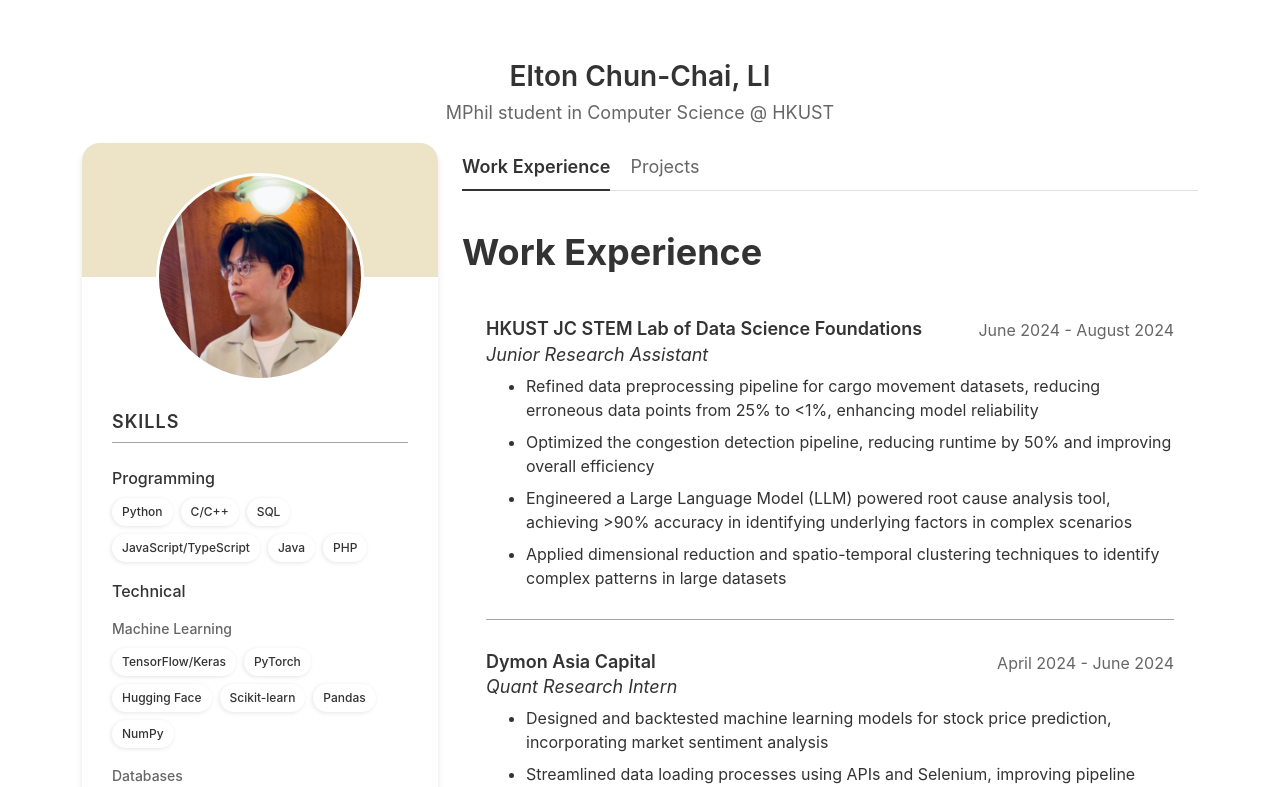
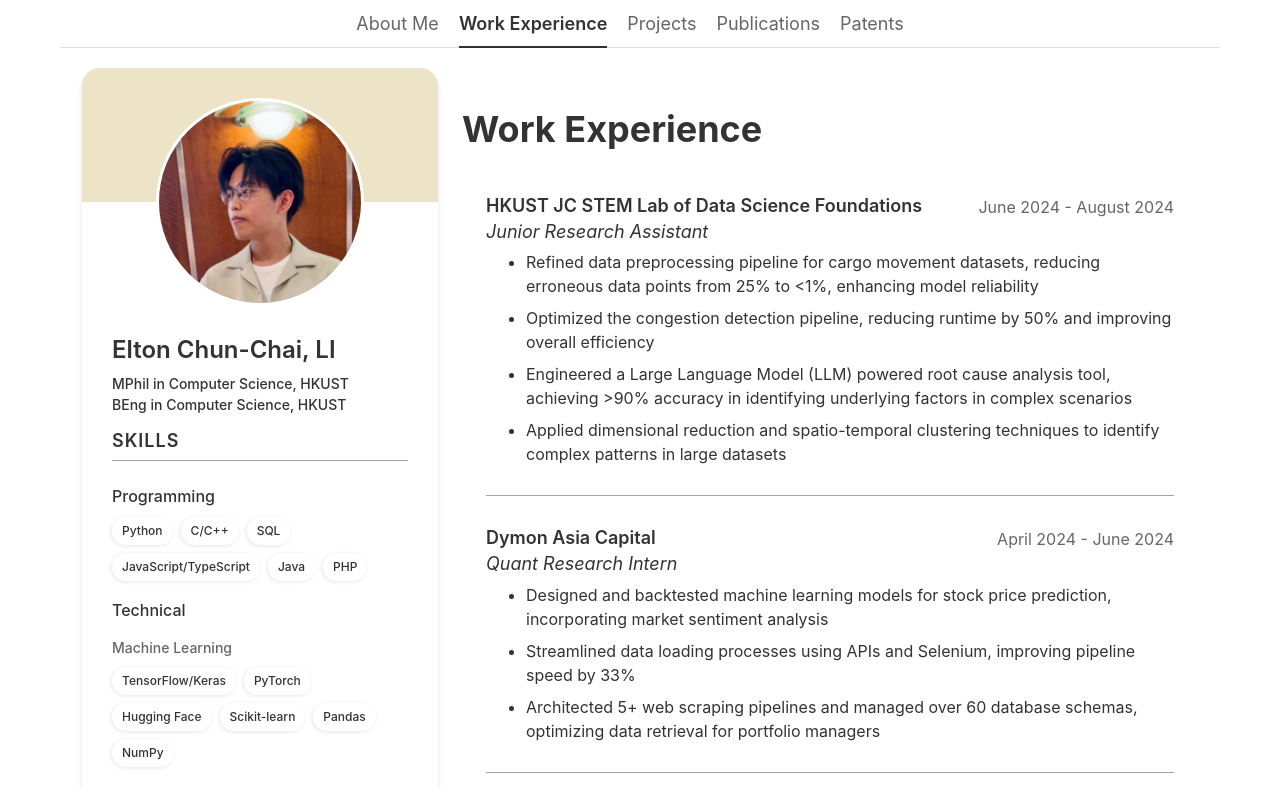
Before and after one commit to EltonCCL/EltonCCL.github.io, a React (Create React App) app: page / in a window 1280 px wide. Shown: the top 787 px of the page. Built offline with nearby package versions, Linux system fonts and the light colour scheme.

Commit message:
feat: move tab to top

```diff
--- a/src/App.js
+++ b/src/App.js
@@ -9,6 +9,10 @@
 import experienceData from './data.json';
 import projectsData from './projects.json';
 import sidebarData from './sidebar.json';
+import AboutMe from './AboutMe';
+import Publications from './Publication';
+import Education from './Education';
+import Patents from './Patents';
 
 const GlobalStyle = createGlobalStyle`
   :root {
@@ -31,7 +35,7 @@
   -moz-osx-font-smoothing: grayscale;
   max-width: 1200px;
   margin: 0 auto;
-  padding: 40px 20px;
+  padding: 0px 20px 40px 20px;
   background-color: var(--bg-primary);
   color: var(--text-primary);
 `;
@@ -51,15 +55,20 @@
 
 const TabContainer = styled.div`
   display: flex;
+  align-items: center;
+  justify-content: center;
   border-bottom: 1px solid var(--border-color);
   margin-bottom: 20px;
   overflow-x: clip;
-  width: 50%
+  width: 100%;
   -webkit-overflow-scrolling: touch;
+  position: sticky;
+  top: 0px;
+  z-index: 20;
 
-  @media (max-width: 992px) {
-    margin-top: 40px;
-  }
+  background-color: rgba(256, 256, 256, 0.61);
+  backdrop-filter: blur(5px);
+  -webkit-backdrop-filter: blur(8px);
 `;
 
 const TabButton = styled.button`
@@ -74,7 +83,7 @@
   transition: all 0.3s ease;
   position: relative;
   white-space: nowrap;
-
+  z-index: 20;
   &::after {
     content: '';
     position: absolute;
@@ -92,39 +101,50 @@
   }
 `;
 
+const TabHeader = styled.div`
+  transform: translateX(-12px);
+  @media (max-width: 992px) {
+    margin-top: 40px;
+  }
+`;
+
 function App() {
   const [activeTab, setActiveTab] = useState('experience');
-
+  const tabs = [
+    { id: 'about', label: 'About Me', component: <AboutMe /> },
+    { id: 'experience', label: 'Work Experience', component: <WorkExperience experiences={experienceData} /> },
+    // { id: 'education', label: 'Education', component: <Education /> },
+    { id: 'projects', label: 'Projects', component: <Projects projects={projectsData} /> },
+    { id: 'publications', label: 'Publications', component: <Publications /> },
+    { id: 'patents', label: 'Patents', component: <Patents /> },
+  ];
   return (
     <>
       <GlobalStyle />
       <AppContainer>
-        <Header />
+        {/* <TabHeader className='d-flex flex-row'>
+          <div style={{ width: "12px", height: "100%", backgroundColor: "red" }}></div> */}
+          <TabContainer>
+            {tabs.map(tab => (
+              <TabButton
+                key={tab.id}
+                active={activeTab === tab.id}
+                onClick={() => setActiveTab(tab.id)}
+              >
+                {tab.label}
+              </TabButton>
+            ))}
+          </TabContainer>
+        {/* </TabHeader> */}
+        {/* <Header /> */}
         <div className='container'>
           <div className="row ">
             <div className='col-lg-4'>
               <Sidebar {...sidebarData} />
             </div>
             <div className='col-lg-8'>
-              <TabContainer>
-                <TabButton
-                  active={activeTab === 'experience'}
-                  onClick={() => setActiveTab('experience')}
-                >
-                  Work Experience
-                </TabButton>
-                <TabButton
-                  active={activeTab === 'projects'}
-                  onClick={() => setActiveTab('projects')}
-                >
-                  Projects
-                </TabButton>
-              </TabContainer>
-              {activeTab === 'experience' ? (
-                <WorkExperience experiences={experienceData} />
-              ) : (
-                <Projects projects={projectsData} />
-              )}
+
+              {tabs.find(tab => tab.id === activeTab).component}
             </div>
           </div>
         </div>
--- a/src/Sidebar.js
+++ b/src/Sidebar.js
@@ -111,10 +111,24 @@
 const Separate = styled.div`
     border-bottom: 1px solid #a5a5a5;
     transform: translateY(-6px);
+
 `;
 const EducationItem = styled.div`
+  font-size: 14px;
+  font-weight: 500;
+  color: var(--text-primary);
+`;
 
+const Name = styled.h1`
+  font-size: 24px;
+  font-weight: 600;
+  margin-bottom: 8px;
+  color: var(--text-primary);
 `;
+const AboutMe = styled.div`
+  padding-bottom: 15px
+`;
+
 function Sidebar({ name, title, imageUrl, skills, languages }) {
   console.log(skills)
   return (
@@ -124,8 +138,11 @@
 
       {/* <SectionTitle>Education</SectionTitle>
       <EducationItem>Master in Philosophy in Computer Science and Engineering</EducationItem> */}
-
-
+      <AboutMe>
+      <Name>Elton Chun-Chai, LI</Name>
+      <EducationItem>MPhil in Computer Science, HKUST</EducationItem>
+      <EducationItem>BEng in Computer Science, HKUST</EducationItem>
+      </AboutMe>
       <SectionTitle>Skills</SectionTitle>
       <Separate></Separate>
       <SubsectionTitle>Programming</SubsectionTitle>
@@ -147,7 +164,7 @@
         </div>
       ))}
 
-      <div style={{marginTop: "20px"}}></div>
+      <div style={{ marginTop: "20px" }}></div>
       <SectionTitle>Languages</SectionTitle>
       <Separate></Separate>
       <LanguagesContainer>
```
